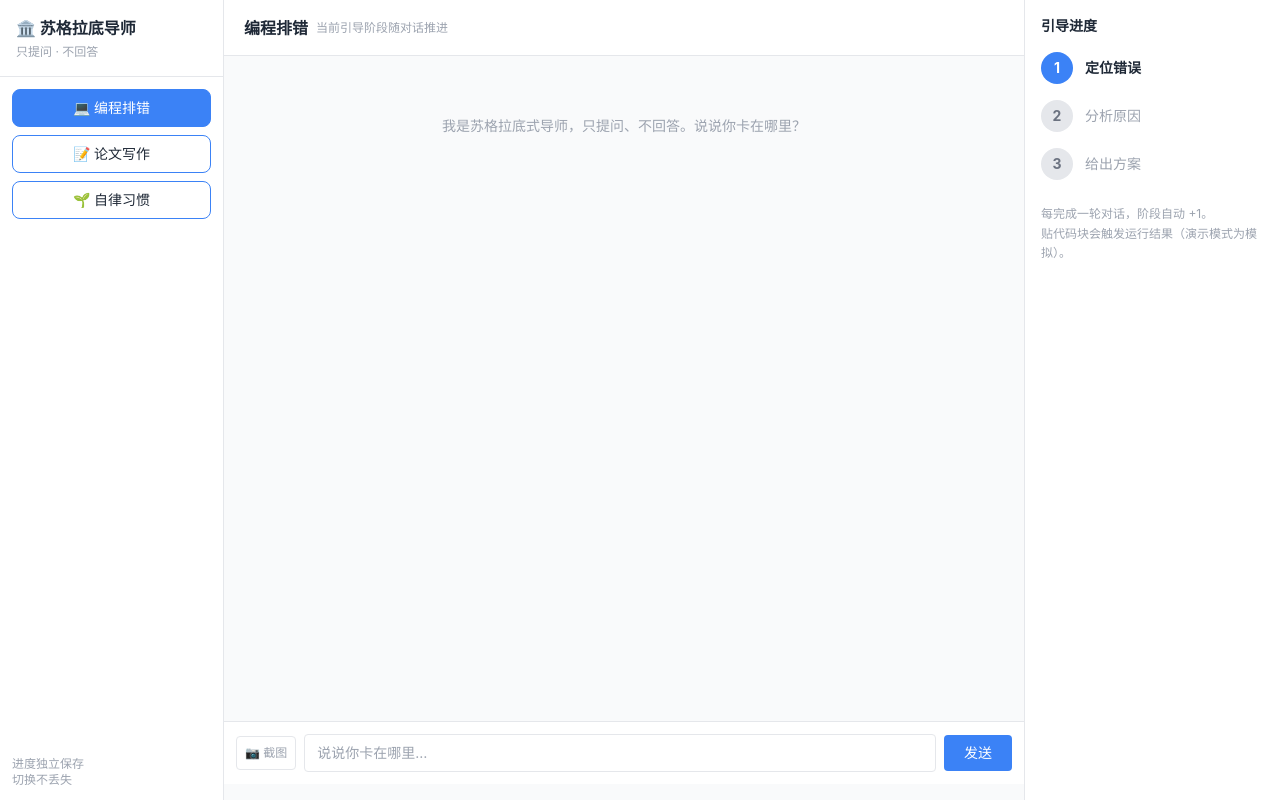
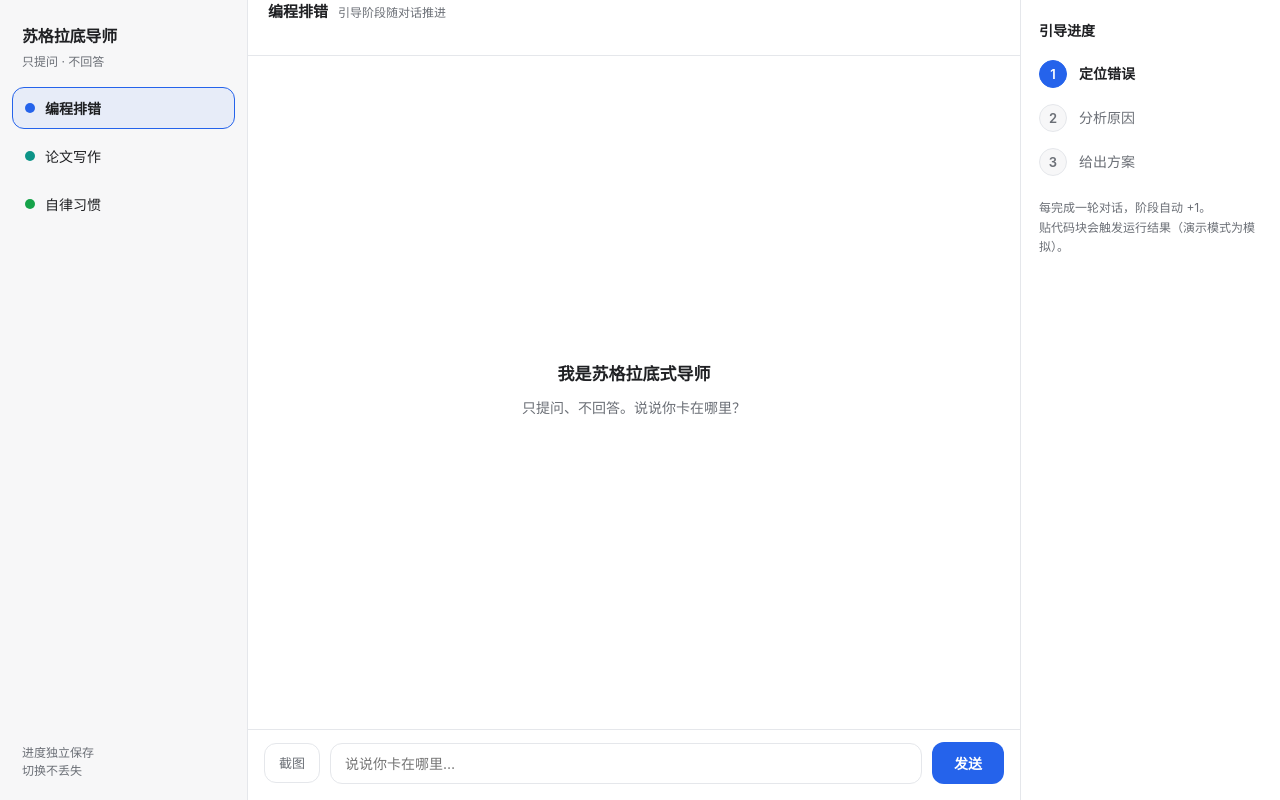
Before and after one commit to doudou-1008/socratic-guide, a website: page frontend/index.html in a window 1280 px wide. Drawn offline with nearby package versions, Linux system fonts and the light colour scheme; no server answers.

Commit message:
style(frontend): GPT 风格美化——去 Tailwind CDN/emoji/AI紫，纯 CSS + 三态(typing/empty/error重试)

```diff
--- a/frontend/index.html
+++ b/frontend/index.html
@@ -4,55 +4,47 @@
   <meta charset="UTF-8" />
   <meta name="viewport" content="width=device-width, initial-scale=1.0" />
   <title>苏格拉底式多赛道导师</title>
-  <script src="https://cdn.tailwindcss.com"></script>
-  <link rel="stylesheet" href="https://cdnjs.cloudflare.com/ajax/libs/highlight.js/11.9.0/styles/github-dark.min.css" />
+  <link rel="stylesheet" href="styles.css" />
+  <link rel="stylesheet" href="https://cdnjs.cloudflare.com/ajax/libs/highlight.js/11.9.0/styles/github.min.css" />
   <script src="https://cdnjs.cloudflare.com/ajax/libs/highlight.js/11.9.0/highlight.min.js"></script>
   <script src="https://cdn.jsdelivr.net/npm/tesseract.js@5/dist/tesseract.min.js"></script>
-  <style>
-    :root { --accent: #3b82f6; }
-    .bg-accent { background-color: var(--accent); }
-    .text-accent { color: var(--accent); }
-    .border-accent { border-color: var(--accent); }
-    body { font-family: -apple-system, "PingFang SC", "Microsoft YaHei", sans-serif; }
-  </style>
 </head>
-<body class="bg-gray-50 text-gray-800">
-  <div class="flex h-screen">
+<body>
+  <div class="app">
     <!-- 左侧：赛道切换 -->
-    <aside class="w-56 shrink-0 bg-white border-r flex flex-col">
-      <div class="p-4 border-b">
-        <div class="text-base font-bold">🏛️ 苏格拉底导师</div>
-        <div class="text-xs text-gray-400 mt-1">只提问 · 不回答</div>
+    <aside class="sidebar">
+      <div class="brand">
+        <div class="brand-name">苏格拉底导师</div>
+        <div class="brand-sub">只提问 · 不回答</div>
       </div>
-      <div id="track-bar" class="flex flex-col gap-2 p-3"></div>
-      <div class="mt-auto p-3 text-xs text-gray-400">进度独立保存<br/>切换不丢失</div>
+      <nav id="track-bar" class="track-list"></nav>
+      <div class="sidebar-foot">进度独立保存<br />切换不丢失</div>
     </aside>
 
     <!-- 中间：聊天 -->
-    <main class="flex-1 flex flex-col">
-      <header class="px-5 h-14 flex items-center border-b bg-white">
-        <span id="track-title" class="font-semibold">编程排错</span>
-        <span class="ml-2 text-xs text-gray-400">当前引导阶段随对话推进</span>
+    <main class="chat-main">
+      <header class="chat-header">
+        <span id="track-title" class="chat-title">编程排错</span>
+        <span class="chat-sub">引导阶段随对话推进</span>
       </header>
-      <div id="chat" class="flex-1 overflow-y-auto p-5 bg-gray-50"></div>
-      <div class="p-3 bg-white border-t flex gap-2 items-center">
-        <label class="text-xs text-gray-400 cursor-pointer border rounded px-2 py-2 hover:bg-gray-50">
-          📷 截图
-          <input id="ocr-file" type="file" accept="image/*" class="hidden" />
+      <div id="chat" class="chat-scroll"></div>
+      <div id="ocr-status" class="ocr-status"></div>
+      <footer class="composer">
+        <label class="ocr-btn">
+          截图
+          <input id="ocr-file" type="file" accept="image/*" hidden />
         </label>
-        <input id="input" type="text" placeholder="说说你卡在哪里…"
-               class="flex-1 border rounded px-3 py-2 text-sm outline-none focus:border-accent" />
-        <button id="send" class="bg-accent text-white px-5 py-2 rounded text-sm font-medium">发送</button>
-      </div>
-      <div id="ocr-status" class="text-xs text-gray-400 px-3 pb-2 h-4"></div>
+        <input id="input" class="composer-input" type="text" placeholder="说说你卡在哪里…" />
+        <button id="send" class="send-btn">发送</button>
+      </footer>
     </main>
 
     <!-- 右侧：进度条 + 引导树 -->
-    <aside class="w-64 shrink-0 bg-white border-l p-4">
-      <div class="text-sm font-semibold mb-4">引导进度</div>
+    <aside class="progress-panel">
+      <div class="panel-title">引导进度</div>
       <div id="progress"></div>
-      <div class="mt-6 text-xs text-gray-400 leading-relaxed">
-        每完成一轮对话，阶段自动 +1。<br/>
+      <div class="panel-hint">
+        每完成一轮对话，阶段自动 +1。<br />
         贴代码块会触发运行结果（演示模式为模拟）。
       </div>
     </aside>
@@ -87,7 +79,6 @@
     showEmpty();
     initOcr();
 
-    // 首次加载拉回当前赛道历史
     (async () => {
       const s = await fetchSession(store.state.track);
       store.set({
--- a/frontend/js/chat.js
+++ b/frontend/js/chat.js
@@ -12,15 +12,13 @@ function scrollDown() {
 // 创建一个消息气泡，返回"内容容器"用于后续填充
 function addMessage(role, text = "") {
   const wrap = document.createElement("div");
-  wrap.className = "mb-3 flex " + (role === "user" ? "justify-end" : "justify-start");
+  wrap.className = "msg " + (role === "user" ? "msg-user" : "msg-bot");
 
   const bubble = document.createElement("div");
-  bubble.className =
-    "max-w-[80%] rounded-2xl px-4 py-2 " +
-    (role === "user" ? "bg-accent text-white" : "bg-white text-gray-800 border");
+  bubble.className = "bubble " + (role === "user" ? "bubble-user" : "bubble-bot");
 
   const content = document.createElement("div");
-  content.className = "whitespace-pre-wrap text-sm leading-relaxed";
+  content.className = "msg-content";
   if (text) renderContent(content, text);
 
   bubble.appendChild(content);
@@ -33,8 +31,10 @@ function addMessage(role, text = "") {
 export function showEmpty() {
   const el = document.createElement("div");
   el.id = "empty-state";
-  el.className = "text-center text-gray-400 text-sm mt-10";
-  el.textContent = "我是苏格拉底式导师，只提问、不回答。说说你卡在哪里？";
+  el.className = "empty-state";
+  el.innerHTML =
+    '<div class="empty-title">我是苏格拉底式导师</div>' +
+    '<div class="empty-sub">只提问、不回答。说说你卡在哪里？</div>';
   chatEl.appendChild(el);
 }
 
@@ -45,8 +45,7 @@ export function renderHistory(history) {
     return;
   }
   history.forEach((m) => {
-    const role = m.role === "user" ? "user" : "assistant";
-    const content = addMessage(role, "");
+    const content = addMessage(m.role === "user" ? "user" : "assistant", "");
     renderContent(content, m.content || "");
   });
 }
@@ -54,15 +53,16 @@ export function renderHistory(history) {
 // 工具结果（如 Judge0）以卡片展示
 function showTool(payload) {
   const wrap = document.createElement("div");
-  wrap.className = "mb-3 flex justify-start";
+  wrap.className = "msg msg-bot";
   const card = document.createElement("div");
-  card.className = "max-w-[80%] rounded-xl border border-gray-200 bg-gray-50 p-3 text-xs";
+  card.className = "tool-card";
   const title = document.createElement("div");
-  title.className = "font-semibold text-gray-600 mb-1";
-  title.textContent = "⚙️ " + (payload.name || "tool") + " 运行结果";
+  title.className = "tool-title";
+  title.textContent = (payload.name || "tool") + " 运行结果";
   const pre = document.createElement("pre");
-  pre.className = "whitespace-pre-wrap text-gray-700";
-  pre.textContent = (payload.stdout || "") + (payload.stderr ? "\n[stderr]\n" + payload.stderr : "");
+  pre.className = "tool-pre";
+  pre.textContent =
+    (payload.stdout || "") + (payload.stderr ? "\n[stderr]\n" + payload.stderr : "");
   card.appendChild(title);
   card.appendChild(pre);
   wrap.appendChild(card);
@@ -70,26 +70,34 @@ function showTool(payload) {
   scrollDown();
 }
 
-function handleEvent(payload, contentEl, fullText) {
-  switch (payload.type) {
-    case "token":
-      fullText.v += payload.content;
-      contentEl.textContent = fullText.v; // 流式阶段用纯文本，done 时再高亮
-      scrollDown();
-      break;
-    case "stage":
-      setStage(store.state.track, payload.stage, payload.label);
-      break;
-    case "tool":
-      showTool(payload);
-      break;
-    case "error":
-      contentEl.textContent += "\n[错误：" + payload.message + "]";
-      break;
-    case "done":
-      renderContent(contentEl, fullText.v); // 完成后再做代码高亮
-      break;
-  }
+// 错误卡片 + 重试按钮
+function showError(message, retryText) {
+  const wrap = document.createElement("div");
+  wrap.className = "msg msg-bot";
+  const card = document.createElement("div");
+  card.className = "error-card";
+  const p = document.createElement("div");
+  p.className = "error-msg";
+  p.textContent = message;
+  const btn = document.createElement("button");
+  btn.className = "retry-btn";
+  btn.textContent = "重试";
+  btn.onclick = () => {
+    wrap.remove();
+    if (retryText) sendMessage(retryText);
+  };
+  card.appendChild(p);
+  card.appendChild(btn);
+  wrap.appendChild(card);
+  chatEl.appendChild(wrap);
+  scrollDown();
+}
+
+function makeTyping() {
+  const span = document.createElement("span");
+  span.className = "typing";
+  span.innerHTML = "<i></i><i></i><i></i>";
+  return span;
 }
 
 export async function sendMessage(text) {
@@ -100,9 +108,13 @@ export async function sendMessage(text) {
   if (empty) empty.remove();
 
   addMessage("user", text);
+
   const contentEl = addMessage("assistant", "");
+  const typing = makeTyping();
+  contentEl.appendChild(typing);
   store.set({ streaming: true });
   const fullText = { v: "" };
+  let gotToken = false;
 
   try {
     const res = await fetch(`${API_BASE}/chat`, {
@@ -111,7 +123,9 @@ export async function sendMessage(text) {
       body: JSON.stringify({ message: text, track, user_id: userId }),
     });
     if (!res.ok) {
-      contentEl.textContent = "请求失败：" + res.status;
+      typing.remove();
+      showError("请求失败（" + res.status + "），请稍后重试。", text);
+      store.set({ streaming: false });
       return;
     }
     const reader = res.body.getReader();
@@ -128,11 +142,35 @@ export async function sendMessage(text) {
         const line = raw.split("\n").find((l) => l.startsWith("data: "));
         if (!line) continue;
         const payload = JSON.parse(line.slice(6));
-        handleEvent(payload, contentEl, fullText);
+        switch (payload.type) {
+          case "token":
+            if (!gotToken) {
+              gotToken = true;
+              typing.remove();
+            }
+            fullText.v += payload.content;
+            contentEl.textContent = fullText.v; // 流式阶段用纯文本，done 时再高亮
+            scrollDown();
+            break;
+          case "stage":
+            setStage(track, payload.stage, payload.label);
+            break;
+          case "tool":
+            showTool(payload);
+            break;
+          case "error":
+            contentEl.textContent += "\n[错误：" + payload.message + "]";
+            break;
+          case "done":
+            if (!gotToken) typing.remove();
+            renderContent(contentEl, fullText.v); // 完成后再做代码高亮
+            break;
+        }
       }
     }
   } catch (e) {
-    contentEl.textContent += "\n[网络异常：" + e.message + "]";
+    if (!gotToken) typing.remove();
+    showError("网络异常：" + e.message, text);
   } finally {
     store.set({ streaming: false });
     scrollDown();
--- a/frontend/js/progress.js
+++ b/frontend/js/progress.js
@@ -14,23 +14,20 @@ export function renderProgress(track, stage) {
   el.innerHTML = "";
   labels.forEach((label, i) => {
     const n = i + 1;
-    const node = document.createElement("div");
-    node.className = "flex items-center gap-3 mb-4";
+    const row = document.createElement("div");
+    row.className = "prog-row";
 
     const dot = document.createElement("div");
-    dot.className =
-      "w-8 h-8 rounded-full flex items-center justify-center text-sm font-bold " +
-      (n <= stage ? "bg-accent text-white" : "bg-gray-200 text-gray-500");
+    dot.className = "prog-dot" + (n <= stage ? " done" : "");
     dot.textContent = n;
 
     const txt = document.createElement("div");
-    txt.className =
-      "text-sm " + (n <= stage ? "font-semibold text-gray-800" : "text-gray-400");
+    txt.className = "prog-label" + (n <= stage ? " done" : "");
     txt.textContent = label;
 
-    node.appendChild(dot);
-    node.appendChild(txt);
-    el.appendChild(node);
+    row.appendChild(dot);
+    row.appendChild(txt);
+    el.appendChild(row);
   });
 }
 
--- a/frontend/js/store.js
+++ b/frontend/js/store.js
@@ -6,10 +6,11 @@
 export const API_BASE = "http://127.0.0.1:8000";
 
 // 三赛道展示配置（id 必须与后端 TRACKS 的 key 一致）
+// 强调色均非 AI 紫、饱和度 < 80%：编程蓝 / 论文青 / 习惯绿
 export const TRACKS = [
-  { id: "programming", name: "编程排错", icon: "💻", color: "#3b82f6" },
-  { id: "thesis",     name: "论文写作", icon: "📝", color: "#8b5cf6" },
-  { id: "habit",      name: "自律习惯", icon: "🌱", color: "#10b981" },
+  { id: "programming", name: "编程排错", color: "#2563eb" },
+  { id: "thesis",     name: "论文写作", color: "#0d9488" },
+  { id: "habit",     name: "自律习惯", color: "#16a34a" },
 ];
 
 // 跨刷新保留 userId，使历史可以拉回（localStorage 持久化）
--- a/frontend/js/track.js
+++ b/frontend/js/track.js
@@ -9,9 +9,19 @@ export function renderTracks() {
   bar.innerHTML = "";
   TRACKS.forEach((t) => {
     const btn = document.createElement("button");
-    btn.className = "track-btn flex-1 py-2 rounded-lg text-sm font-medium border transition";
-    btn.textContent = t.icon + " " + t.name;
+    btn.className = "track-btn";
     btn.dataset.track = t.id;
+
+    const dot = document.createElement("span");
+    dot.className = "track-dot";
+    dot.style.background = t.color; // 赛道标识色（非 AI 紫）
+
+    const label = document.createElement("span");
+    label.className = "track-name";
+    label.textContent = t.name;
+
+    btn.appendChild(dot);
+    btn.appendChild(label);
     btn.onclick = () => switchTrack(t.id);
     bar.appendChild(btn);
   });
@@ -23,9 +33,9 @@ function applyActive() {
   setAccent(t.color);
   document.querySelectorAll(".track-btn").forEach((b) => {
     const active = b.dataset.track === store.state.track;
-    b.style.background = active ? t.color : "";
-    b.style.color = active ? "#fff" : "";
-    b.style.borderColor = t.color;
+    b.classList.toggle("active", active);
+    b.style.borderColor = active ? t.color : "transparent";
+    b.style.background = active ? t.color + "14" : ""; // 透明底色，避免纯色块
   });
   const title = document.getElementById("track-title");
   if (title) title.textContent = t.name;
--- /dev/null
+++ b/frontend/styles.css
@@ -0,0 +1,319 @@
+/* ============================================================
+   苏格拉底导师 · GPT 风格样式（纯 CSS，无 Tailwind）
+   设计基线来自 Taste Skill：中性底 / 单一强调色 / 禁 emoji / 禁纯黑
+   ============================================================ */
+
+:root {
+  --accent: #2563eb;            /* 默认强调色，运行时由赛道色覆盖 */
+  --bg: #f7f7f8;               /* 整体背景（浅灰） */
+  --surface: #ffffff;          /* 卡片/面板 */
+  --ink: #1f2023;              /* 近黑文字（非纯黑） */
+  --ink-2: #6b6f76;            /* 次级文字 */
+  --line: #e5e7eb;             /* 轻边框 */
+  --bubble-user: #f4f4f5;      /* 用户气泡浅灰 */
+  --radius: 18px;
+  --shadow: 0 1px 2px rgba(0,0,0,.04), 0 8px 24px -12px rgba(0,0,0,.08);
+  --font: -apple-system, BlinkMacSystemFont, "PingFang SC", "Microsoft YaHei",
+          "Segoe UI", system-ui, sans-serif;
+  --mono: "SFMono-Regular", "JetBrains Mono", Consolas, "Liberation Mono", monospace;
+}
+
+* { box-sizing: border-box; }
+
+html, body {
+  margin: 0;
+  padding: 0;
+  height: 100%;
+}
+
+body {
+  font-family: var(--font);
+  color: var(--ink);
+  background: var(--bg);
+  -webkit-font-smoothing: antialiased;
+  font-size: 14px;
+  line-height: 1.6;
+}
+
+/* ---------- 总体三栏布局 ---------- */
+.app {
+  display: flex;
+  min-height: 100dvh;   /* 防移动端跳动，不用 h-screen */
+}
+
+/* ---------- 左侧赛道栏 ---------- */
+.sidebar {
+  width: 248px;
+  flex-shrink: 0;
+  background: var(--bg);
+  border-right: 1px solid var(--line);
+  display: flex;
+  flex-direction: column;
+  padding: 16px 12px;
+}
+
+.brand { padding: 8px 10px 16px; }
+.brand-name { font-size: 16px; font-weight: 700; letter-spacing: -0.01em; }
+.brand-sub { font-size: 12px; color: var(--ink-2); margin-top: 2px; }
+
+.track-list { display: flex; flex-direction: column; gap: 6px; }
+
+.track-btn {
+  display: flex;
+  align-items: center;
+  gap: 10px;
+  width: 100%;
+  padding: 10px 12px;
+  border: 1px solid transparent;
+  border-radius: 12px;
+  background: transparent;
+  color: var(--ink);
+  font-size: 14px;
+  font-family: inherit;
+  cursor: pointer;
+  text-align: left;
+  transition: background .18s ease, border-color .18s ease, transform .12s ease;
+}
+.track-btn:hover { background: rgba(0,0,0,.04); }
+.track-btn:active { transform: translateY(1px); }
+.track-btn.active { font-weight: 600; }
+
+.track-dot {
+  width: 10px;
+  height: 10px;
+  border-radius: 50%;
+  flex-shrink: 0;
+}
+.track-name { flex: 1; }
+
+.sidebar-foot {
+  margin-top: auto;
+  padding: 12px 10px 4px;
+  font-size: 12px;
+  color: var(--ink-2);
+  line-height: 1.5;
+}
+
+/* ---------- 中间聊天 ---------- */
+.chat-main {
+  flex: 1;
+  display: flex;
+  flex-direction: column;
+  background: var(--surface);
+  min-width: 0;
+}
+
+.chat-header {
+  height: 56px;
+  flex-shrink: 0;
+  display: flex;
+  align-items: baseline;
+  gap: 10px;
+  padding: 0 20px;
+  border-bottom: 1px solid var(--line);
+}
+.chat-title { font-size: 15px; font-weight: 600; }
+.chat-sub { font-size: 12px; color: var(--ink-2); }
+
+.chat-scroll {
+  flex: 1;
+  overflow-y: auto;
+  padding: 24px 20px 12px;
+  display: flex;
+  flex-direction: column;
+  gap: 14px;
+}
+
+/* 消息气泡 */
+.msg { display: flex; max-width: 100%; }
+.msg-user { justify-content: flex-end; }
+.msg-bot { justify-content: flex-start; }
+
+.bubble {
+  max-width: 78%;
+  padding: 12px 16px;
+  border-radius: var(--radius);
+  font-size: 14px;
+  line-height: 1.7;
+  box-shadow: var(--shadow);
+}
+.bubble-user {
+  background: var(--bubble-user);
+  color: var(--ink);
+  border-bottom-right-radius: 6px;
+}
+.bubble-bot {
+  background: var(--surface);
+  color: var(--ink);
+  border: 1px solid var(--line);
+  border-bottom-left-radius: 6px;
+}
+
+.msg-content { white-space: pre-wrap; word-break: break-word; }
+.msg-content pre {
+  background: #0f172a;
+  color: #e2e8f0;
+  padding: 12px 14px;
+  border-radius: 12px;
+  overflow-x: auto;
+  font-family: var(--mono);
+  font-size: 12.5px;
+  line-height: 1.55;
+  margin: 8px 0;
+}
+
+/* 工具结果卡片 */
+.tool-card {
+  max-width: 78%;
+  border: 1px solid var(--line);
+  border-radius: 14px;
+  padding: 12px 14px;
+  background: #f9fafb;
+  font-size: 12.5px;
+}
+.tool-title { font-weight: 600; color: var(--ink-2); margin-bottom: 6px; }
+.tool-pre { white-space: pre-wrap; color: #334155; font-family: var(--mono); margin: 0; }
+
+/* 错误卡片 + 重试 */
+.error-card {
+  max-width: 78%;
+  border: 1px solid #fecaca;
+  background: #fef2f2;
+  border-radius: 14px;
+  padding: 12px 14px;
+  display: flex;
+  flex-direction: column;
+  gap: 8px;
+}
+.error-msg { color: #b91c1c; font-size: 13px; }
+.retry-btn {
+  align-self: flex-start;
+  border: 1px solid #fca5a5;
+  background: #fff;
+  color: #b91c1c;
+  border-radius: 10px;
+  padding: 6px 14px;
+  font-size: 13px;
+  font-family: inherit;
+  cursor: pointer;
+  transition: background .15s ease;
+}
+.retry-btn:hover { background: #fee2e2; }
+
+/* 空状态（欢迎） */
+.empty-state {
+  margin: auto;
+  text-align: center;
+  color: var(--ink-2);
+  max-width: 360px;
+  padding: 40px 20px;
+}
+.empty-title { font-size: 17px; font-weight: 600; color: var(--ink); margin-bottom: 8px; }
+.empty-sub { font-size: 14px; line-height: 1.7; }
+
+/* typing 三点加载动画（仅 transform/opacity） */
+.typing { display: inline-flex; gap: 4px; padding: 4px 2px; }
+.typing i {
+  width: 7px; height: 7px;
+  border-radius: 50%;
+  background: var(--ink-2);
+  display: inline-block;
+  animation: blink 1.2s infinite ease-in-out both;
+}
+.typing i:nth-child(2) { animation-delay: .2s; }
+.typing i:nth-child(3) { animation-delay: .4s; }
+@keyframes blink {
+  0%, 80%, 100% { transform: scale(.6); opacity: .4; }
+  40% { transform: scale(1); opacity: 1; }
+}
+
+/* 输入区 */
+.ocr-status { min-height: 16px; padding: 0 20px; font-size: 12px; color: var(--ink-2); }
+.composer {
+  flex-shrink: 0;
+  display: flex;
+  gap: 10px;
+  align-items: center;
+  padding: 12px 16px 16px;
+  border-top: 1px solid var(--line);
+  background: var(--surface);
+}
+.ocr-btn {
+  font-size: 13px;
+  color: var(--ink-2);
+  border: 1px solid var(--line);
+  border-radius: 12px;
+  padding: 9px 14px;
+  cursor: pointer;
+  white-space: nowrap;
+  transition: background .15s ease;
+}
+.ocr-btn:hover { background: var(--bg); }
+.composer-input {
+  flex: 1;
+  min-width: 0;
+  border: 1px solid var(--line);
+  border-radius: 12px;
+  padding: 11px 14px;
+  font-size: 14px;
+  font-family: inherit;
+  color: var(--ink);
+  background: var(--surface);
+  outline: none;
+  transition: border-color .15s ease, box-shadow .15s ease;
+}
+.composer-input:focus {
+  border-color: var(--accent);
+  box-shadow: 0 0 0 3px color-mix(in srgb, var(--accent) 15%, transparent);
+}
+.send-btn {
+  border: none;
+  background: var(--accent);
+  color: #fff;
+  border-radius: 12px;
+  padding: 11px 22px;
+  font-size: 14px;
+  font-weight: 600;
+  font-family: inherit;
+  cursor: pointer;
+  white-space: nowrap;
+  transition: filter .15s ease, transform .12s ease;
+}
+.send-btn:hover { filter: brightness(1.05); }
+.send-btn:active { transform: translateY(1px); }
+
+/* ---------- 右侧进度栏 ---------- */
+.progress-panel {
+  width: 260px;
+  flex-shrink: 0;
+  background: var(--surface);
+  border-left: 1px solid var(--line);
+  padding: 20px 18px;
+}
+.panel-title { font-size: 14px; font-weight: 600; margin-bottom: 18px; }
+.panel-hint { margin-top: 22px; font-size: 12px; color: var(--ink-2); line-height: 1.6; }
+
+.prog-row { display: flex; align-items: center; gap: 12px; margin-bottom: 16px; }
+.prog-dot {
+  width: 28px; height: 28px;
+  flex-shrink: 0;
+  border-radius: 50%;
+  display: flex; align-items: center; justify-content: center;
+  font-size: 13px; font-weight: 600;
+  background: var(--bg);
+  color: var(--ink-2);
+  border: 1px solid var(--line);
+  transition: background .2s ease, color .2s ease;
+}
+.prog-dot.done { background: var(--accent); color: #fff; border-color: var(--accent); }
+.prog-label { font-size: 14px; color: var(--ink-2); }
+.prog-label.done { color: var(--ink); font-weight: 600; }
+
+/* ---------- 响应式：窄屏收起进度栏、赛道栏收窄 ---------- */
+@media (max-width: 860px) {
+  .progress-panel { display: none; }
+  .sidebar { width: 72px; padding: 16px 8px; }
+  .brand-sub, .track-name, .sidebar-foot { display: none; }
+  .track-btn { justify-content: center; padding: 10px; }
+  .bubble { max-width: 86%; }
+}
```
